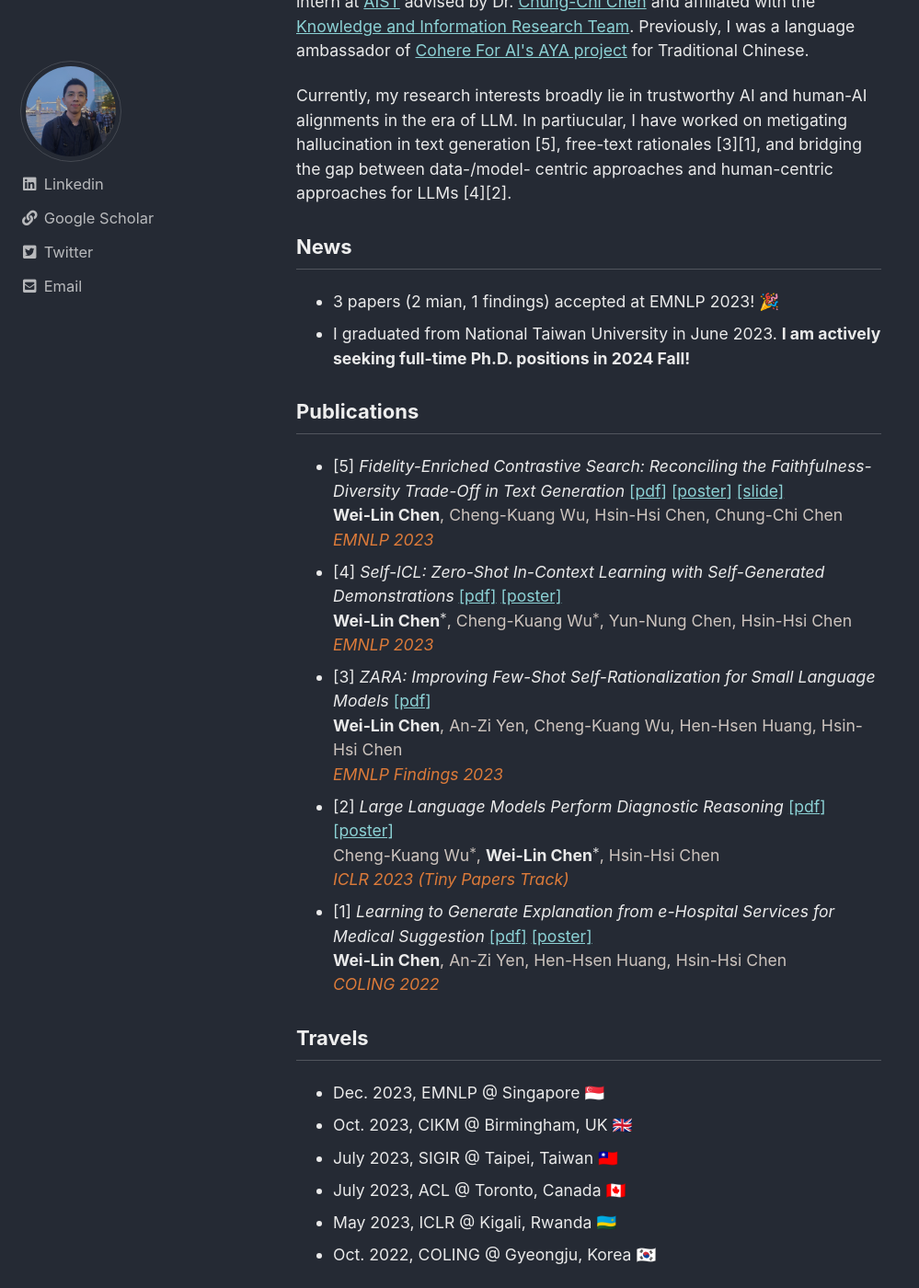
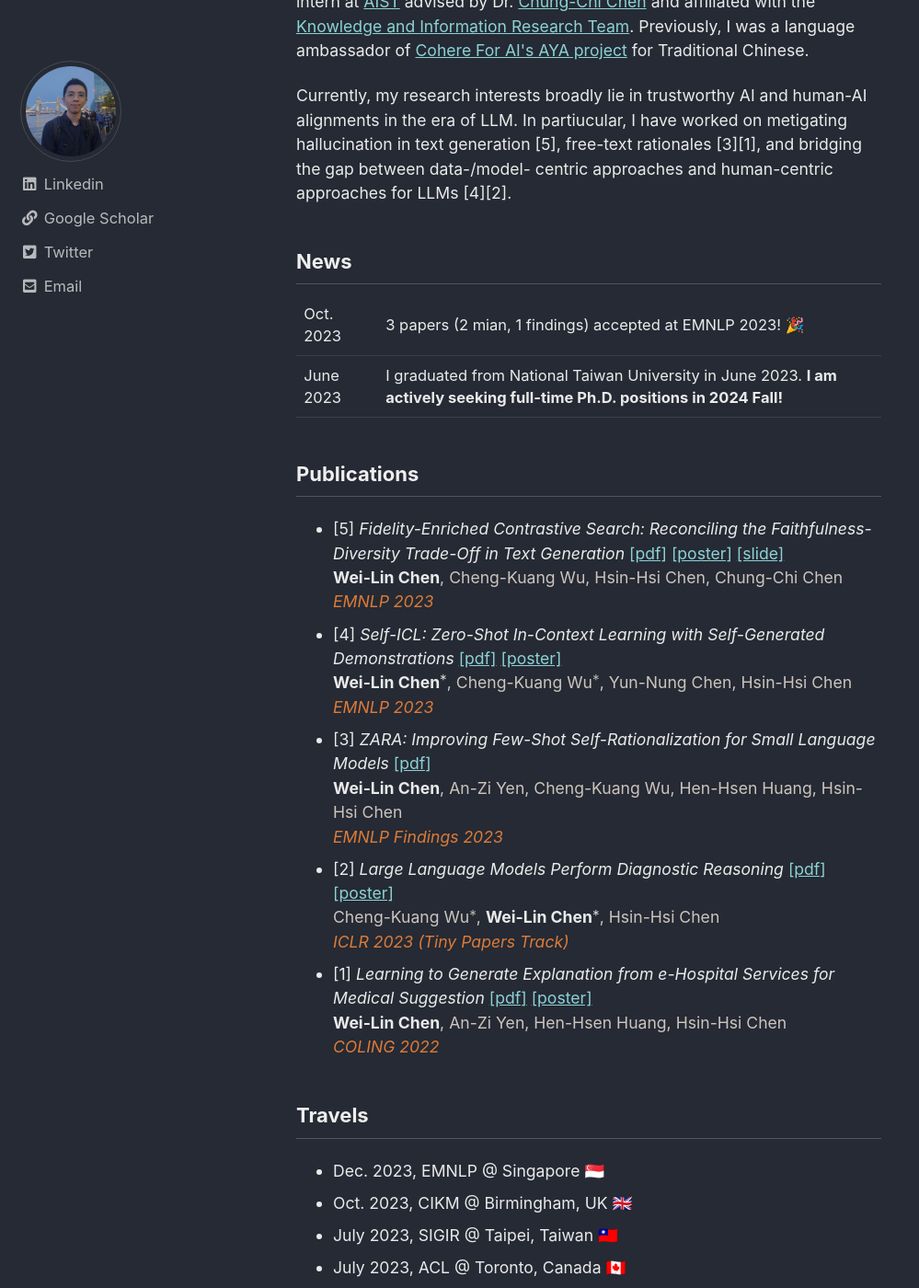
Before and after one commit to wlchen0206/wlchen0206.github.io, a Jekyll site: the page built from index.html, in a window 1280 px wide and 1400 px high, scrolled down 334 px. Shown: the whole window at 92% size, without its empty margins (0-999 px from the left). Built offline with Jekyll 4.4.1, drawn with Linux system fonts in a browser that asks for light colours; cached includes are drawn as plain includes; formulas are drawn with MathJax 3; the list of posts is cut into pages by our own code.

Commit message:
fix cv and news

```diff
--- a/_data/navigation.yml
+++ b/_data/navigation.yml
@@ -3,9 +3,9 @@
   # - title: "Quick-Start Guide"
   #   url: https://mmistakes.github.io/minimal-mistakes/docs/quick-start-guide/
   - title: "Publications"
-    url: https://scholar.google.com/citations?user=Hrbne1wAAAAJ&hl=en
+    url: /https://wlchen0206.github.io/#publications
   - title: "CV"
-    url: https://drive.google.com/file/d/1nE5y37k1L4sAUvoZUXVFgo9TG8rkMtqM/view?usp=sharing
+    url: /assets/document/CV_weilinchen_1224.pdf
   # - title: "About"
   #   url: https://mmistakes.github.io/minimal-mistakes/about/
   # - title: "Sample Posts"
--- a/_sass/minimal-mistakes/_page.scss
+++ b/_sass/minimal-mistakes/_page.scss
@@ -576,3 +576,9 @@
     }
   }
 }
+
+
+/* Add vertical space with CSS margin or padding */
+.vertical-space {
+    margin-bottom: 47.5px; /* You can adjust the value as needed */
+}
--- a/index.html
+++ b/index.html
@@ -28,18 +28,26 @@
     Currently, my research interests broadly lie in trustworthy AI and human-AI alignments in the era of LLM.
     In partiucular, I have worked on metigating hallucination in text generation [5], free-text rationales [3][1], and bridging the gap between data-/model- centric approaches and human-centric approaches for LLMs [4][2].
 </p>
+<div class="vertical-space"></div>
 
 <h3 class="archive__subtitle">News</h3>
-<ul>
-    <li class="archive__item-excerpt">
-        3 papers (2 mian, 1 findings) accepted at EMNLP 2023! 🎉
-    </li>
-    <li class="archive__item-excerpt">
-        I graduated from National Taiwan University in June 2023. <b>I am actively seeking full-time Ph.D. positions in 2024 Fall!</b>
-    </li>
-</ul>
+<table class='table'>
+  <col width="14%">
+  <col width="100%">
+      <tr>
+      <td valign="top">Oct. 2023</td>
+      <td>3 papers (2 mian, 1 findings) accepted at EMNLP 2023! 🎉</td>
+     </tr>
+      <tr>
+      <td valign="top">June 2023</td>
+      <td>I graduated from National Taiwan University in June 2023. <b>I am actively seeking full-time Ph.D. positions in 2024 Fall!</td>
+     </tr>
+</table>
+<div class="vertical-space"></div>
 
+<a id="publications">
 <h3 class="archive__subtitle">Publications</h3>
+</a>
 <ul>
     <li class="archive__item-excerpt">
         [5]
@@ -93,6 +101,7 @@
         <span style="color:#ee823ae9;"><i>COLING 2022</i></span>
     </li>
 </ul>
+<div class="vertical-space"></div>
 
 <h3 class="archive__subtitle">Travels</h3>
 <ul>
```
Also changed, not shown: 8 other files.
